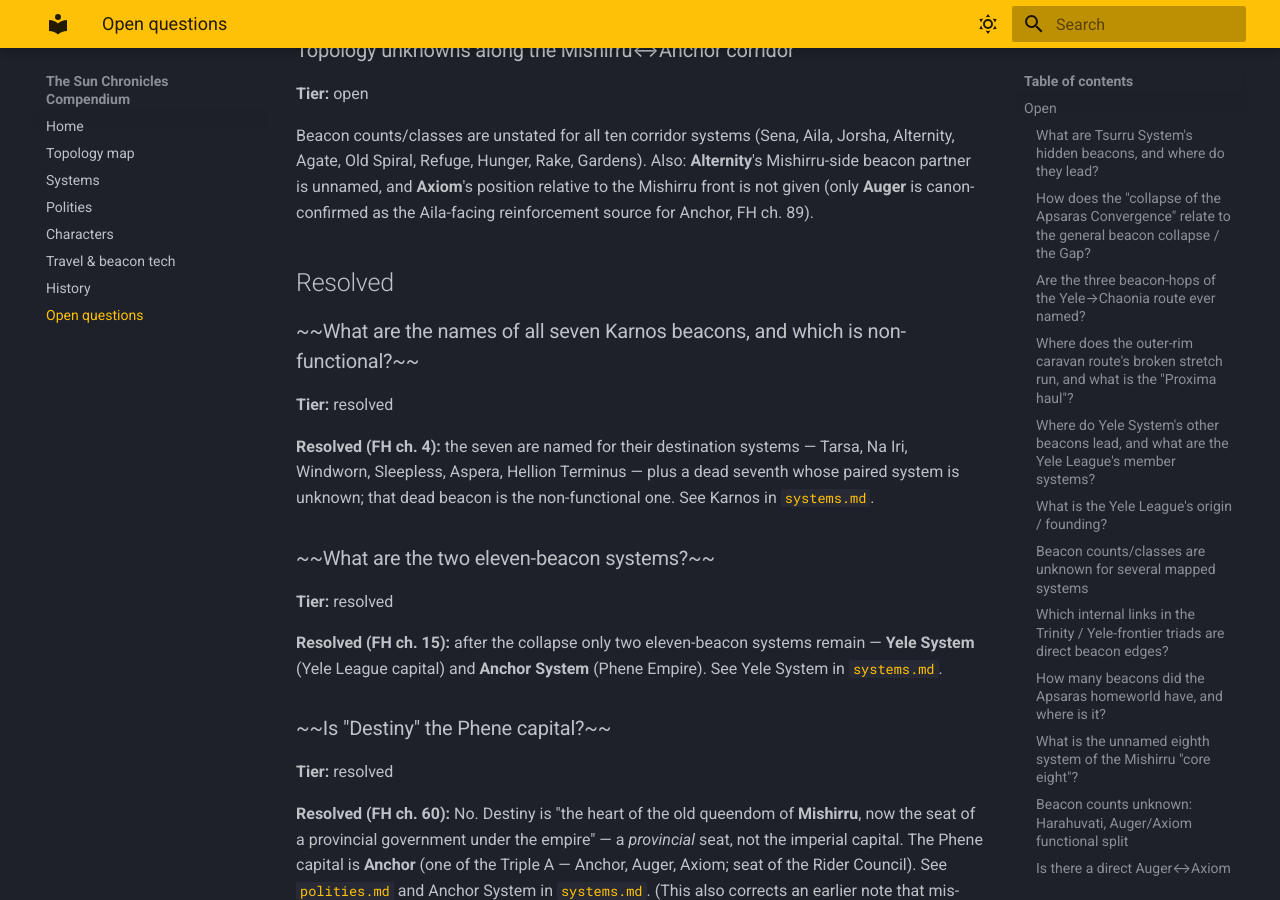
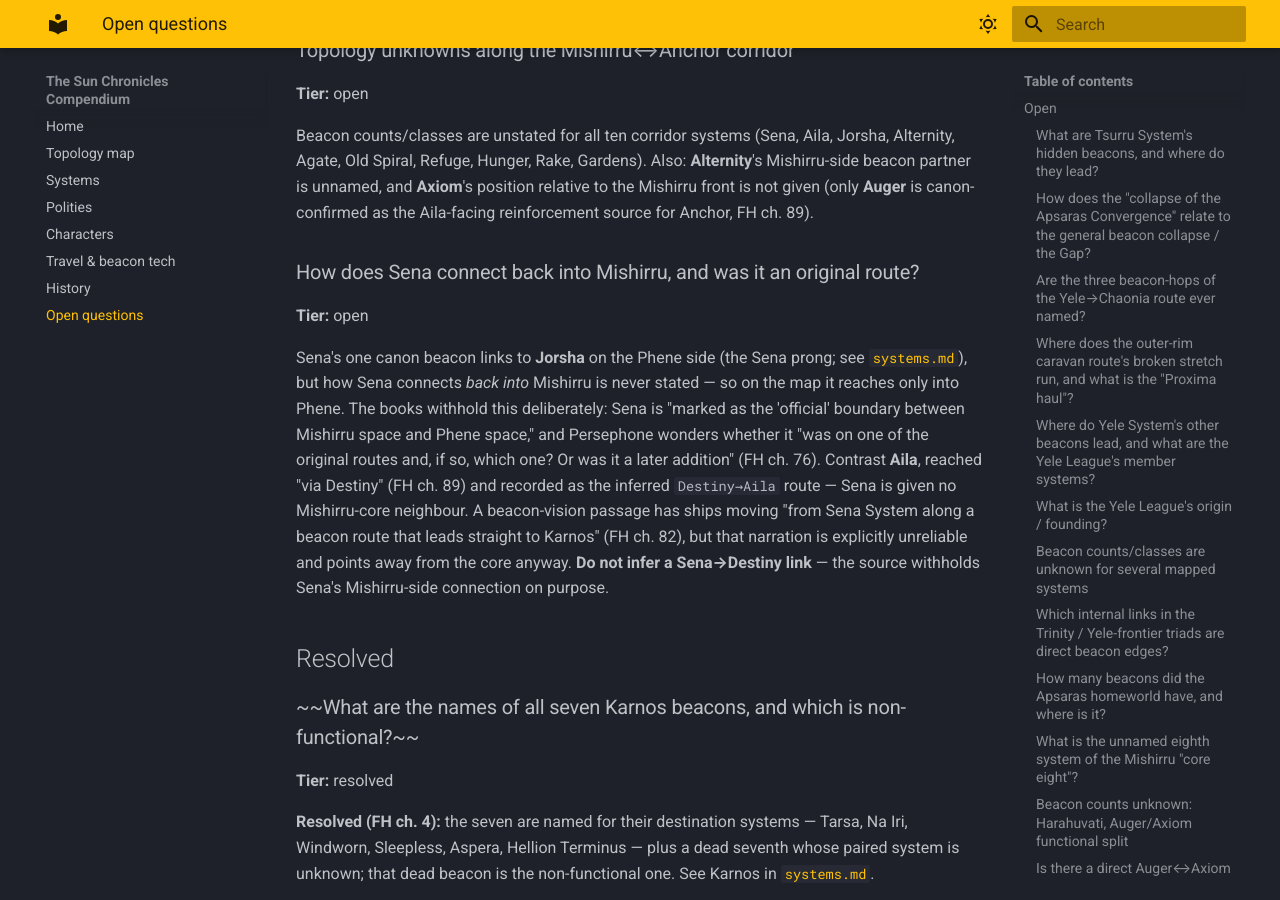
Before and after one commit to messelink/sun-chronicles-compendium, an MkDocs documentation site: the page built from docs/open-questions.md, in a window 1280 px wide and 900 px high, scrolled down 3786 px. Built offline with MkDocs 1.6.1 and Material for MkDocs 9.7.7, drawn with Linux system fonts in a browser that asks for light colours.

Commit message:
Republish: hull threshold 1.95 (Sogdia in Phene); Sena open question
Co-Authored-By: Claude Opus 4.7 (1M context) <noreply@anthropic.com>

```diff
--- a/docs/map.html
+++ b/docs/map.html
@@ -51,7 +51,7 @@ footer .ct{color:#b9b6a6;letter-spacing:.18em;text-transform:uppercase;margin-bo
 </defs><rect x="0" y="0" width="2200" height="1500" fill="url(#stars)" opacity="0.7"/><path d="M 369,619 L 697,296 L 941,439 L 807,668 L 446,837 L 376,729 Z" fill="#6cd6ff" opacity="0.05"/>
 <rect x="295" y="637" width="240" height="23" rx="4" fill="#07091d" opacity="0.66"/>
 <text x="415" y="653" text-anchor="middle" font-family="Cinzel, serif" letter-spacing="0.22em" font-size="15" fill="#6cd6ff" opacity="0.95">REPUBLIC OF CHAONIA</text>
-<path d="M 962,602 L 978,212 L 1049,121 L 1593,486 L 1698,593 L 1664,684 L 1569,825 L 1457,859 L 1354,857 L 965,705 Z" fill="#ff7080" opacity="0.05"/>
+<path d="M 962,606 L 978,213 L 1038,49 L 1594,490 L 1698,596 L 1663,686 L 1569,826 L 1457,859 L 1355,857 L 967,709 Z" fill="#ff7080" opacity="0.05"/>
 <rect x="1170" y="418" width="160" height="23" rx="4" fill="#07091d" opacity="0.66"/>
 <text x="1250" y="434" text-anchor="middle" font-family="Cinzel, serif" letter-spacing="0.22em" font-size="15" fill="#ff7080" opacity="0.95">PHENE EMPIRE</text>
 <path d="M 481,1072 L 588,961 L 732,907 L 878,956 L 910,1134 L 776,1226 L 603,1199 Z" fill="#ffc35a" opacity="0.05"/>
--- a/docs/open-questions.md
+++ b/docs/open-questions.md
@@ -155,6 +155,22 @@ Mishirru-side beacon partner is unnamed, and **Axiom**'s position relative to th
 front is not given (only **Auger** is canon-confirmed as the Aila-facing reinforcement
 source for Anchor, FH ch. 89).
 
+### How does Sena connect back into Mishirru, and was it an original route?
+
+**Tier:** open
+
+Sena's one canon beacon links to **Jorsha** on the Phene side (the Sena prong; see
+[`systems.md`](systems.md)), but how Sena connects *back into* Mishirru is never stated —
+so on the map it reaches only into Phene. The books withhold this deliberately: Sena is
+"marked as the 'official' boundary between Mishirru space and Phene space," and Persephone
+wonders whether it "was on one of the original routes and, if so, which one? Or was it a
+later addition" (FH ch. 76). Contrast **Aila**, reached "via Destiny" (FH ch. 89) and
+recorded as the inferred `Destiny→Aila` route — Sena is given no Mishirru-core neighbour.
+A beacon-vision passage has ships moving "from Sena System along a beacon route that leads
+straight to Karnos" (FH ch. 82), but that narration is explicitly unreliable and points
+away from the core anyway. **Do not infer a Sena→Destiny link** — the source withholds
+Sena's Mishirru-side connection on purpose.
+
 ## Resolved
 
 ### ~~What are the names of all seven Karnos beacons, and which is non-functional?~~
```
Also changed, not shown: docs/index.md (+1 -1 lines), docs/img/hero-16x9.png, docs/img/hero-graph.png, docs/img/poster.png.
